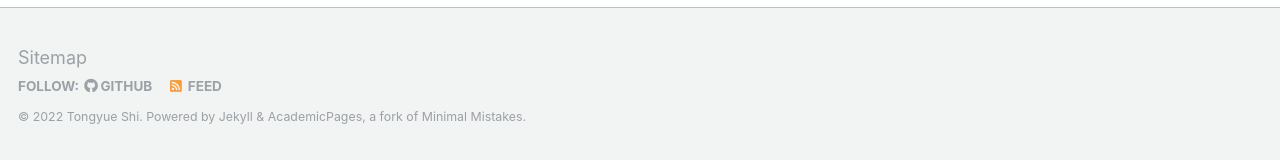
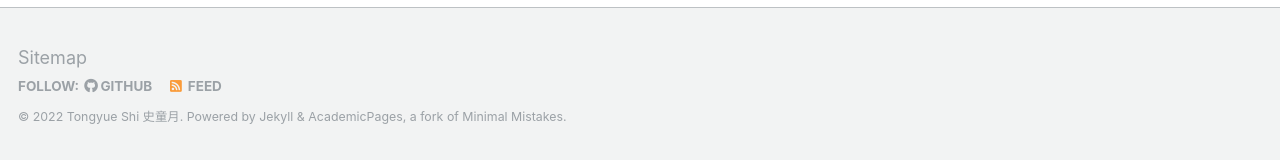
Before and after one commit to perfectboy666/perfectboy666.github.io, a Jekyll site: the page built from _pages/page-archive.html, in a window 1280 px wide. Shown: the part 1906-2066 px from the top of the page. Built offline with Jekyll 4.4.1, drawn with Linux system fonts in a browser that asks for light colours.

Commit message:
Update _config.yml

```diff
--- a/_config.yml
+++ b/_config.yml
@@ -9,7 +9,7 @@
 locale                   : "en-US"
 title                    : "Tongyue Shi"
 title_separator          : "-"
-name                     : &name "Tongyue Shi"
+name                     : &name "Tongyue Shi 史童月"
 description              : &description "personal description"
 url                      : https://perfectboy666.github.io # the base hostname & protocol for your site e.g. "https://mmistakes.github.io"
 baseurl                  : "" # the subpath of your site, e.g. "/blog"
@@ -80,7 +80,7 @@
 
 # Site Author
 author:
-  name             : "Tongyue Shi（史童月）"
+  name             : "Tongyue Shi"
   avatar           : "mee.jpg"
   bio              : "Want to be an AI scientist~😁"
   location         : "Suzhou, China"
```
